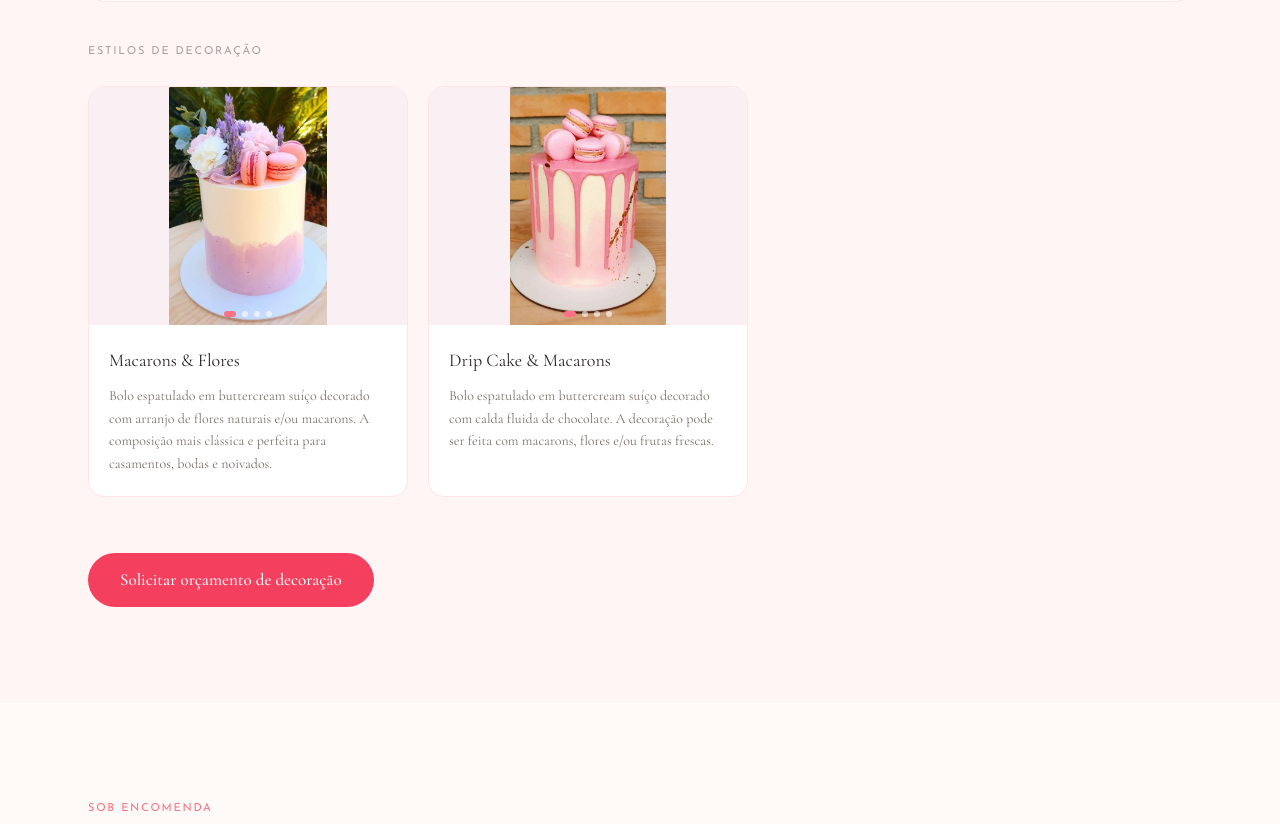
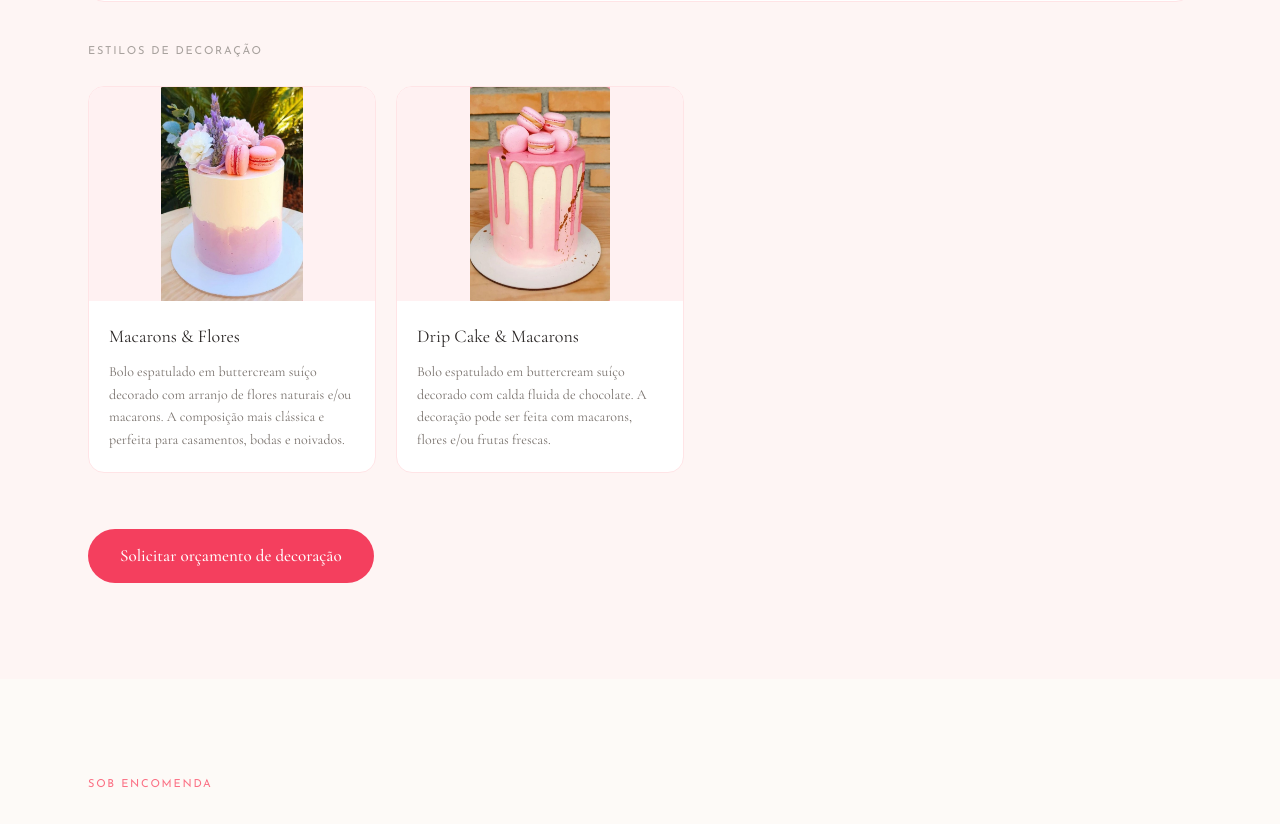
Before and after one commit to murillosezerino/ladylauraatelier, a Next.js app: page /cardapio/bolos in a window 1280 px wide. Shown: the part 2840-3664 px from the top of the page. Built offline with nearby package versions, Linux system fonts and the light colour scheme.

Commit message:
fix: buttercream cards com ProductImage + instagram @ladylauraatelier

```diff
--- a/app/cardapio/bolos/page.tsx
+++ b/app/cardapio/bolos/page.tsx
@@ -1,7 +1,6 @@
 // app/cardapio/bolos/page.tsx
 import Link from "next/link";
 import { bolosData } from "@/lib/catalog-data";
-import ImageCarousel from "@/components/ImageCarousel";
 import ProductImage from "@/components/ProductImage";
 import HorizontalScroll from "@/components/HorizontalScroll";
 import ScrollReveal from "@/components/ScrollReveal";
@@ -202,25 +201,19 @@ export default function BolosPage() {
           {/* Carrossel de estilos */}
           <p className="label-caps text-stone-400 mb-6">Estilos de decoração</p>
           <HorizontalScroll>
-            <div className="flex-none w-80 bg-white border border-rose-100 rounded-2xl overflow-hidden hover:shadow-md transition-shadow">
-              <ImageCarousel
-                images={["/images/bolos/macarons1.jpg", "/images/bolos/macarons2.jpg", "/images/bolos/macarons3.jpg", "/images/bolos/macarons4.jpg"]}
-                alt="Macarons & Flores"
-              />
-              <div className="p-5">
+            <div className="flex-none w-72 bg-white border border-rose-100 rounded-2xl overflow-hidden hover:shadow-md transition-shadow flex flex-col">
+  <ProductImage src="/images/bolos/macarons1.jpg" alt="Macarons & Flores" fallbackEmoji="🎂" />
+  <div className="p-5 flex flex-col flex-1">
     <h4 className="font-cinzel text-stone-800 mb-2" style={{ fontFamily: 'var(--font-cinzel)', fontSize: '1.125rem' }}>{bolosButtercream.estilosDecoracao[0].nome}</h4>
-                <p className="text-stone-500 text-sm leading-relaxed">{bolosButtercream.estilosDecoracao[0].descricao}</p>
+    <p className="text-stone-500 text-sm leading-relaxed flex-1">{bolosButtercream.estilosDecoracao[0].descricao}</p>
   </div>
 </div>
 
-            <div className="flex-none w-80 bg-white border border-rose-100 rounded-2xl overflow-hidden hover:shadow-md transition-shadow">
-              <ImageCarousel
-                images={["/images/bolos/drip-cake1.jpg", "/images/bolos/drip-cake2.jpg", "/images/bolos/drip-cake3.jpg", "/images/bolos/drip-cake4.jpg"]}
-                alt="Drip Cake"
-              />
-              <div className="p-5">
+            <div className="flex-none w-72 bg-white border border-rose-100 rounded-2xl overflow-hidden hover:shadow-md transition-shadow flex flex-col">
+  <ProductImage src="/images/bolos/drip-cake1.jpg" alt="Drip Cake" fallbackEmoji="🎂" />
+  <div className="p-5 flex flex-col flex-1">
     <h4 className="font-cinzel text-stone-800 mb-2" style={{ fontFamily: 'var(--font-cinzel)', fontSize: '1.125rem' }}>{bolosButtercream.estilosDecoracao[1].nome}</h4>
-                <p className="text-stone-500 text-sm leading-relaxed">{bolosButtercream.estilosDecoracao[1].descricao}</p>
+    <p className="text-stone-500 text-sm leading-relaxed flex-1">{bolosButtercream.estilosDecoracao[1].descricao}</p>
   </div>
 </div>
           </HorizontalScroll>
```
Lines whose indentation alone changed are shown as unchanged.
